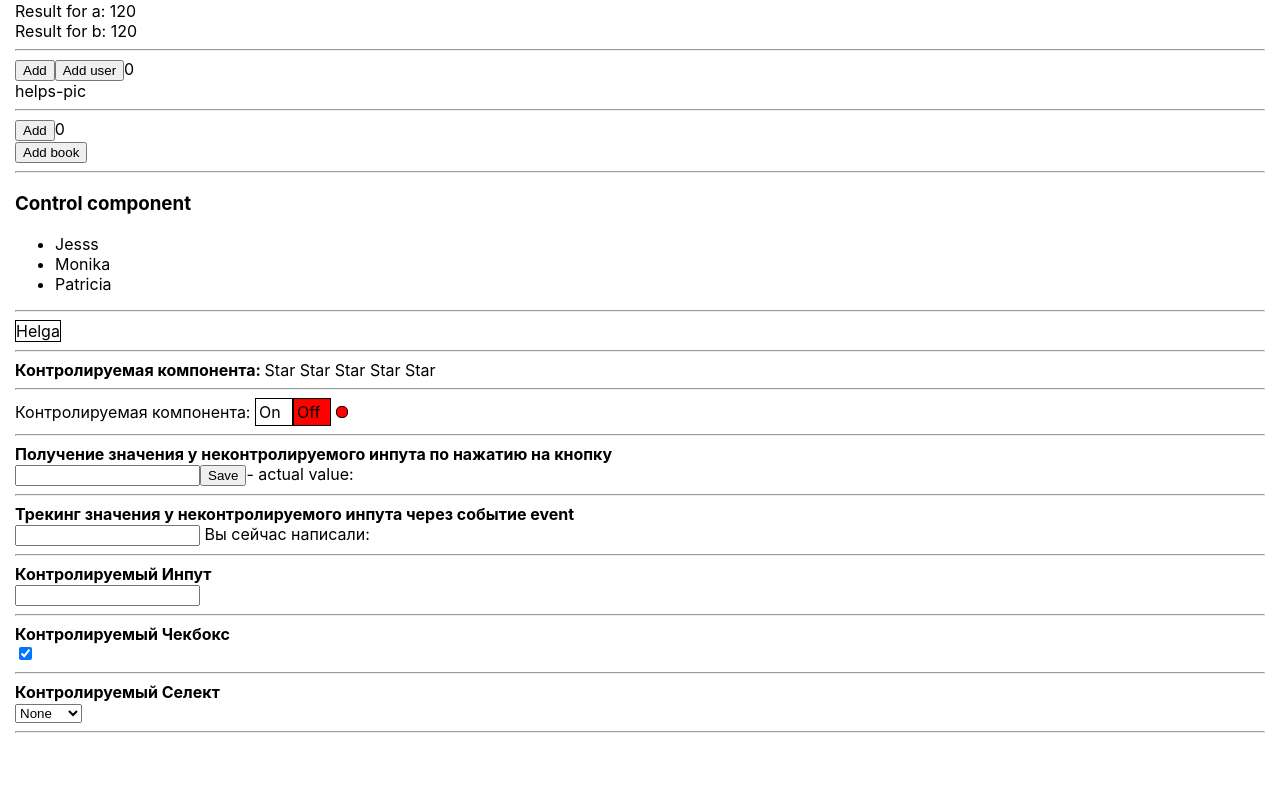
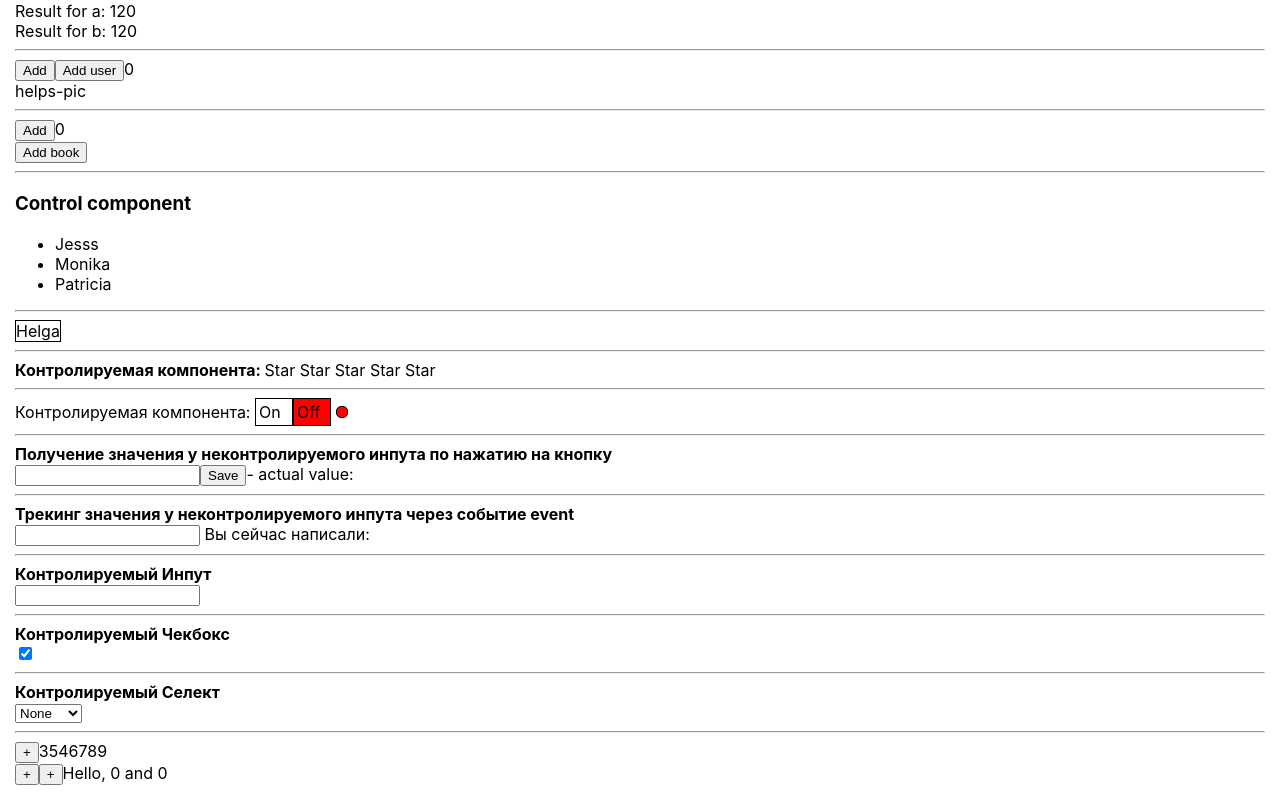
Before and after one commit to Dora-ApplePie/React-Examples, a React (Create React App) app: page / in a window 1280 px wide. Shown: the part 440-1240 px from the top of the page. Before the commit the page ends 1196 px from the top, so only its background shows below. Built offline with nearby package versions, Linux system fonts and the light colour scheme.

Commit message:
add useEffect and useState Example

```diff
--- a/src/App.tsx
+++ b/src/App.tsx
@@ -11,6 +11,8 @@ import Input from "./components/Input";
 import {Example} from "./components/MemoComponents/ReactMemo";
 import {HelpsForReactMemo, LikeCallback, UseMemoDifficult} from "./components/MemoComponents/UseMemo";
 import {Select} from "./components/Select/Select";
+import {UseStateEx} from "./components/UseState/UseState";
+import {UseEffectEx} from "./components/useEffect/useEffect";
 
 
 const App = React.memo(() => {
@@ -58,6 +60,8 @@ const App = React.memo(() => {
             {/*<hr/>*/}
             <OnOff switcher={switcherValue} onClick={setSwitcher}/>
             <Input/>
+            <UseStateEx/>
+            <UseEffectEx/>
         </div>
     );
 })
--- a/src/components/MemoComponents/UseMemo.tsx
+++ b/src/components/MemoComponents/UseMemo.tsx
@@ -97,7 +97,6 @@ export const LikeCallback = React.memo(() => {
     const [counter, setCounter] = useState(0)
     const [books, setBooks] = useState(['React', 'JS Book', 'CSS&HTML', 'Kotlin'])
 
-
     // const memoizedAddBook = useMemo(() => {
     //     return () => {
     //         console.log(books)
--- /dev/null
+++ b/src/components/UseState/UseState.tsx
@@ -0,0 +1,18 @@
+import React, {useState} from 'react'
+
+
+function getDifficultCalculation() {
+    console.log('generateData')
+    return 3546789;
+}
+
+export const UseStateEx = () => {
+
+    console.log('Example_1')
+    const [counter, setCounter] = useState(getDifficultCalculation); // [0, func(newValue){}]
+
+    return <>
+        <button onClick={() => setCounter(state => state + 1)}>+</button>
+        {counter}
+    </>
+}
--- /dev/null
+++ b/src/components/useEffect/useEffect.tsx
@@ -0,0 +1,31 @@
+import React, {useEffect, useState} from 'react'
+
+
+export const UseEffectEx = () => {
+
+    const [counter, setCounter] = useState(0); // [0, func(newValue){}]
+    const [fake, setFake] = useState(0);
+
+    console.log('SimpleExample')
+
+    useEffect(() => {
+        console.log('useEffect every render')
+        document.title = counter.toString()
+    })
+
+    useEffect(() => {
+        console.log('useEffect only firs render (componentDidMount)')
+        document.title = counter.toString()
+    }, [])
+
+    useEffect(() => {
+        console.log('useEffect first render and every counter change')
+        document.title = counter.toString()
+    }, [counter])
+
+    return <div>
+        <button onClick={() => setCounter(counter + 1)}>+</button>
+        <button onClick={() => setFake(fake + 1)}>+</button>
+        Hello, {counter} and {fake}
+    </div>
+}
```
